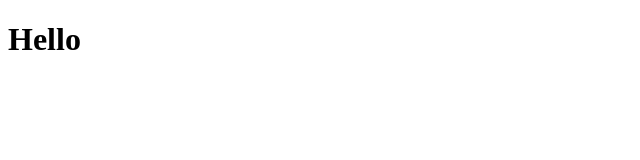
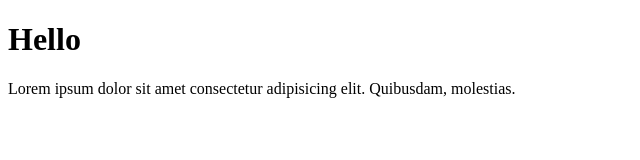
Before and after one commit to ma-afshar/test, a plain HTML site: page index.html in a window 1280 px wide. Shown: the whole page, without its empty margins (0-640 px from the left). Drawn offline with Linux system fonts and the light colour scheme.

Commit message:
wip(header): p

```diff
--- a/index.html
+++ b/index.html
@@ -8,6 +8,7 @@
 <body>
     <header>
         <h1>Hello</h1>
+        <p>Lorem ipsum dolor sit amet consectetur adipisicing elit. Quibusdam, molestias.</p>
     </header>
 </body>
 </html>
```
